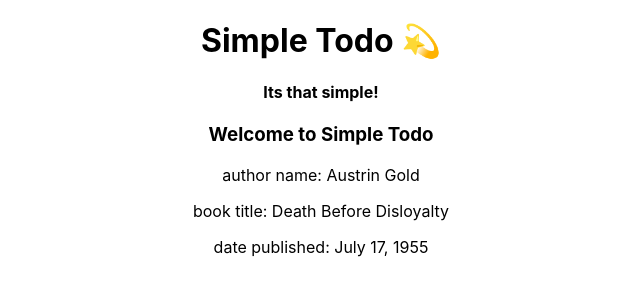
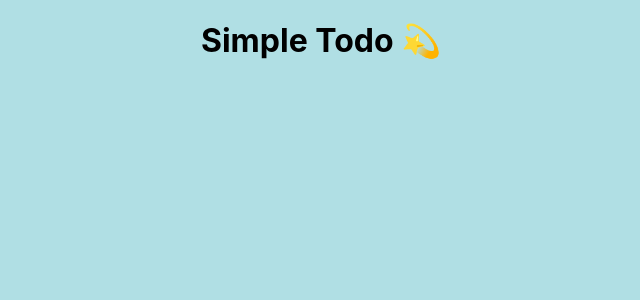
Before and after one commit to Keon-Jukes/simple-todo, a React (Create React App) app: page / in a window 1280 px wide. Shown: the top 300 px of the page, without its empty margins (319-959 px from the left). Built offline with nearby package versions, Linux system fonts and the light colour scheme.

Commit message:
changed background color

```diff
--- a/src/App.tsx
+++ b/src/App.tsx
@@ -1,17 +1,11 @@
 import React from 'react';
-import { ModelContextProvider } from './context/modelContext';
-import { Home } from './Home';
 
 import './App.css';
 
 function App() {
   return (
     <div className="App">
-      <ModelContextProvider>
       <h1>Simple Todo 💫</h1>
-      <h4>Its that simple!</h4>
-      <Home />
-      </ModelContextProvider>
     </div>
   );
 }
--- a/src/Home.tsx
+++ /dev/null
@@ -1,13 +0,0 @@
-import React, {useContext} from "react";
-import { author } from "./context/model";
-import { ModelContext } from './context/modelContext';
-
-export const Home = () => {
-    const model = useContext(ModelContext);
-    return <div>
-        <h3>Welcome to Simple Todo</h3>
-        <p>author name: {model.author}</p>
-        <p>book title: {author.title}</p>
-        <p>date published: {author.date}</p>
-    </div>
-}
--- a/src/context/model.ts
+++ /dev/null
@@ -1,5 +0,0 @@
-export const author = {
-    author: 'Austrin Gold',
-    title: 'Death Before Disloyalty',
-    date: 'July 17, 1955'
-}
--- a/src/context/modelContext.tsx
+++ /dev/null
@@ -1,12 +0,0 @@
-import { createContext } from "react";
-import { author } from "./model";
-
-export type ModelContextProviderProps = {
-    children: React.ReactNode
-}
-
-export const ModelContext = createContext(author)
-
-export const ModelContextProvider = ({children}: ModelContextProviderProps) => {
-    return <ModelContext.Provider value={author}>{children}</ModelContext.Provider>
-}
--- a/src/index.css
+++ b/src/index.css
@@ -5,6 +5,7 @@ body {
     sans-serif;
   -webkit-font-smoothing: antialiased;
   -moz-osx-font-smoothing: grayscale;
+  background-color: rgb(176, 223, 228);
 }
 
 code {
```
